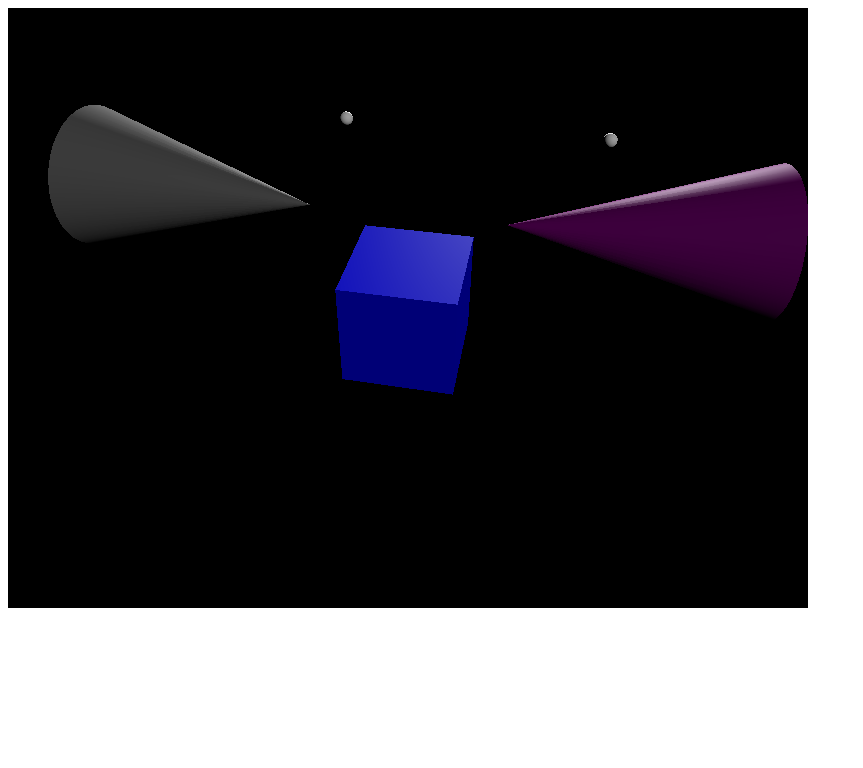
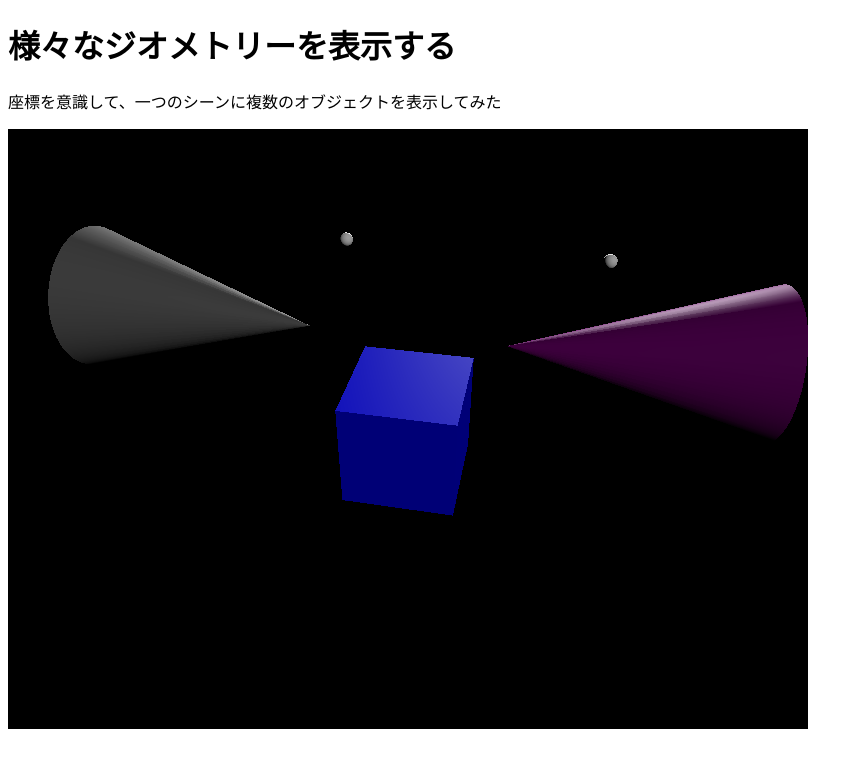
Before and after one commit to yuya-maesima/s521, a plain HTML site: page index.html in a window 1280 px wide. Shown: the whole page, without its empty margins (0-863 px from the left). Drawn offline with nearby package versions, Linux system fonts and the light colour scheme; animation ran at ten frames a second.

Commit message:
Update index.html

```diff
--- a/index.html
+++ b/index.html
@@ -11,6 +11,8 @@
 
 </head>
 <body>
+  <h1>様々なジオメトリーを表示する</h1>
+  <p>座標を意識して、一つのシーンに複数のオブジェクトを表示してみた</p>
  <script>
   var init = function() {
 
```
